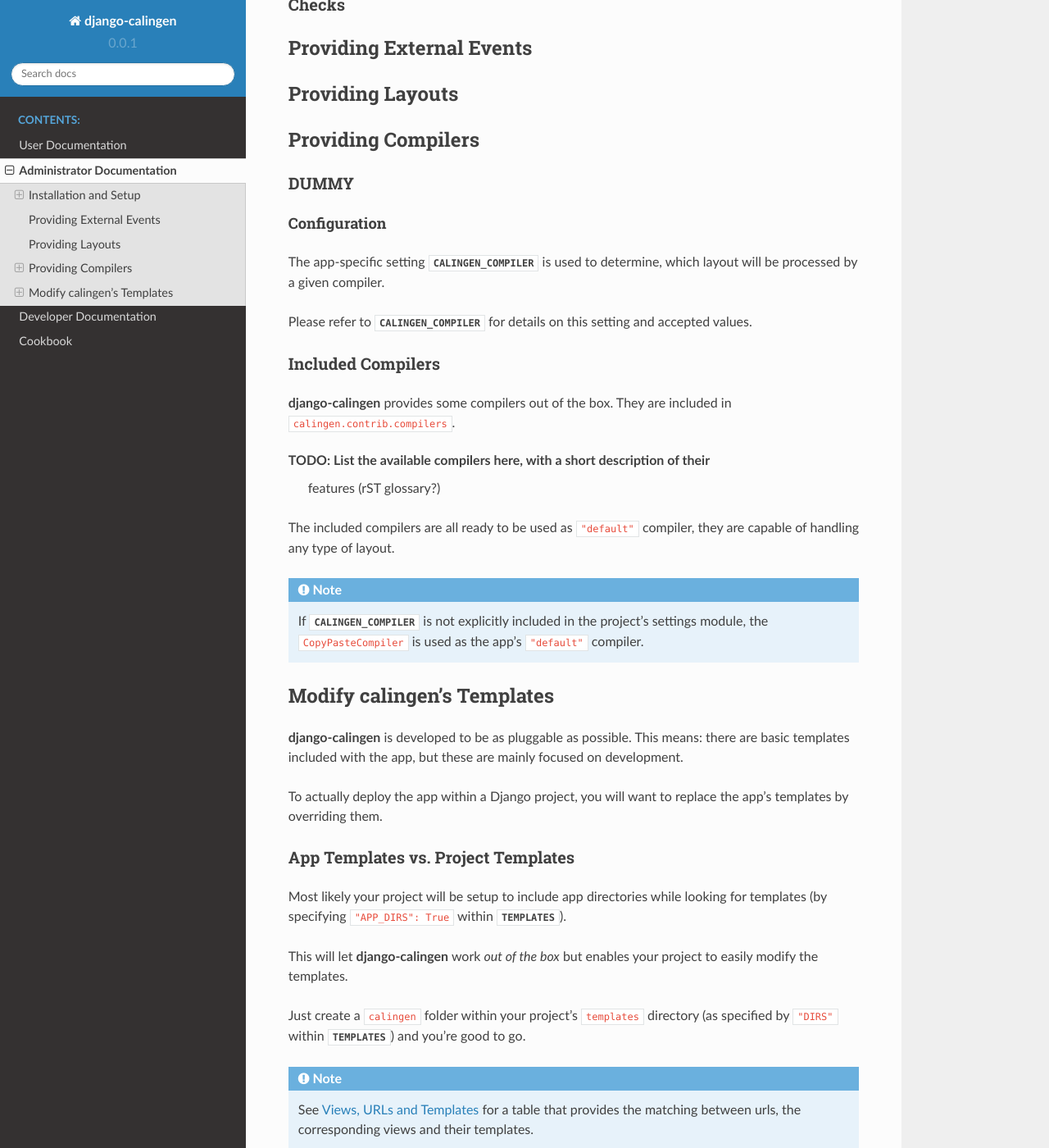
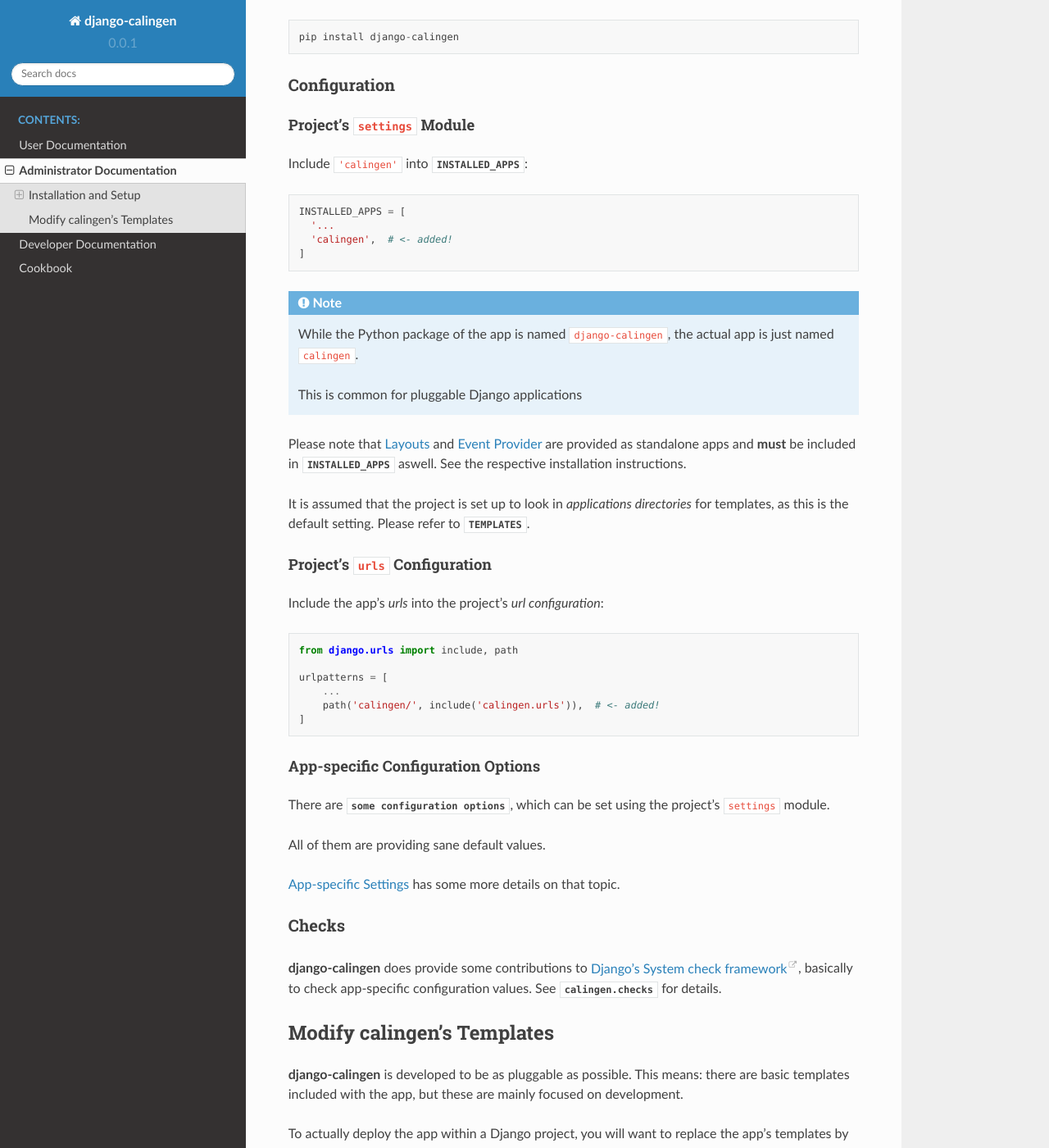
Before and after one commit to Mischback/django-calingen, a Sphinx documentation site: the page built from docs/source/admin-doc.rst, in a window 1280 px wide and 1400 px high, scrolled down 1667 px. Shown: the whole window at 82% size. Built offline with Sphinx 7.4.7 and the Read the Docs theme 2.0.0, drawn with Linux system fonts in a browser that asks for light colours; pages that are not in the unit, such as notebooks, are missing from menus; the version number is read from the project's files by our own code; some of the changed text lies outside the part shown.

Commit message:
Finish admin documentation

```diff
--- a/docs/source/admin-doc.rst
+++ b/docs/source/admin-doc.rst
@@ -3,6 +3,11 @@
 ###########################
 Administrator Documentation
 ###########################
+
+.. note::
+  This document is the short reference on how to make |calingen| work in a
+  Django project. For a more detailled guide, see
+  :ref:`calingen-cookbook-setup-step-by-step-label`.
 
 **********************
 Installation and Setup
@@ -49,6 +54,10 @@
 
 Installation
 ============
+|calingen| is installable from `PyPI <https://pypi.org>`_. ::
+
+  pip install django-calingen
+
 
 Configuration
 =============
@@ -56,62 +65,61 @@
 Project's ``settings`` Module
 -----------------------------
 
+Include ``'calingen'`` into :setting:`INSTALLED_APPS`: ::
+
+  INSTALLED_APPS = [
+    '...
+    'calingen',  # <- added!
+  ]
+
+.. note::
+  While the Python package of the app is named ``django-calingen``, the actual
+  app is just named ``calingen``.
+
+  This is common for pluggable Django applications
+
+Please note that :ref:`calingen-cookbook-ingredients-layouts-label` and
+:ref:`calingen-cookbook-ingredients-eventprovider-label` are provided as
+standalone apps and **must** be included in :setting:`INSTALLED_APPS` aswell.
+See the respective installation instructions.
+
+It is assumed that the project is set up to look in *applications directories*
+for templates, as this is the default setting. Please refer to
+:setting:`TEMPLATES`.
+
+
 Project's ``urls`` Configuration
 --------------------------------
+
+Include the app's *urls* into the project's *url configuration*: ::
+
+  from django.urls import include, path
+
+  urlpatterns = [
+      ...
+      path('calingen/', include('calingen.urls')),  # <- added!
+  ]
+
+
+App-specific Configuration Options
+----------------------------------
+
+There are :mod:`some configuration options <calingen.settings>`, which can be
+set using the project's ``settings`` module.
+
+All of them are providing sane default values.
+
+:ref:`calingen-cookbook-setup-step-by-step-settings` has some more details on
+that topic.
 
 
 Checks
 ======
 
-
-*************************
-Providing External Events
-*************************
-
-
-.. _calingen-admin-doc-layouts-label:
-
-*****************
-Providing Layouts
-*****************
-
-
-.. _calingen-admin-doc-compilers-label:
-
-*******************
-Providing Compilers
-*******************
-
-DUMMY
-=====
-
-Configuration
--------------
-
-The app-specific setting :attr:`~calingen.settings.CALINGEN_COMPILER` is used
-to determine, which layout will be processed by a given compiler.
-
-Please refer to :attr:`~calingen.settings.CALINGEN_COMPILER` for details on
-this setting and accepted values.
-
-
-
-Included Compilers
-==================
-
-|calingen| provides some compilers out of the box. They are included in
-``calingen.contrib.compilers``.
-
-TODO: List the available compilers here, with a short description of their
-      features (rST glossary?)
-
-The included compilers are all ready to be used as ``"default"`` compiler,
-they are capable of handling any type of layout.
-
-.. note::
-  If :attr:`~calingen.settings.CALINGEN_COMPILER` is not explicitly included
-  in the project's settings module, the ``CopyPasteCompiler`` is used as the
-  app's ``"default"`` compiler.
+|calingen| does provide some contributions to
+:djangodoc:`Django's System check framework <topics/checks/>`, basically to
+check app-specific configuration values. See :mod:`calingen.checks` for
+details.
 
 
 ***************************
@@ -125,32 +133,8 @@
 To actually deploy the app within a Django project, you will want to replace
 the app's templates by overriding them.
 
-
-App Templates vs. Project Templates
-===================================
-
-Most likely your project will be setup to include app directories while
-looking for templates (by specifying ``"APP_DIRS": True`` within
-:setting:`TEMPLATES`).
-
-This will let |calingen| work *out of the box* but enables your project to
-easily modify the templates.
-
-Just create a ``calingen`` folder within your project's ``templates``
-directory (as specified by ``"DIRS"`` within :setting:`TEMPLATES`) and you're
-good to go.
-
-.. note::
-  See :ref:`calingen-admin-doc-views-urls-templates-label` for a table that
-  provides the matching between urls, the corresponding views and their
-  templates.
-
-
-.. _calingen-admin-doc-views-urls-templates-label:
-
-Views, URLs and Templates
-=========================
-
+:ref:`calingen-cookbook-modify-templates-label` provides additional information
+that should suffice as a starting point.
 
 
 .. |calingen| replace:: **django-calingen**
--- a/docs/source/cookbook/index.rst
+++ b/docs/source/cookbook/index.rst
@@ -10,4 +10,5 @@
 
     ingredients
     setup_step_by_step
+    modify_templates
     sharing_events
--- a/docs/source/cookbook/setup_step_by_step.rst
+++ b/docs/source/cookbook/setup_step_by_step.rst
@@ -292,6 +292,8 @@
   :ref:`calingen-cookbook-setup-step-by-step-compiler-mapping-label`.
 
 
+.. _calingen-cookbook-setup-step-by-step-settings:
+
 App-specific Settings
 =====================
 
--- a/docs/source/includes/ingredients/compilers.rst.txt
+++ b/docs/source/includes/ingredients/compilers.rst.txt
@@ -14,8 +14,8 @@
 
   However, during development, the focus on TeX was dropped in favour of a
   more generic approach, allowing
-  :ref:`layouts <calingen-admin-doc-layouts-label>` to return any text-based
-  result.
+  :ref:`layouts <calingen-cookbook-ingredients-layouts-label>` to return any
+  text-based result.
 
 Technically, *compilers* are implementations of the app's
 :class:`~calingen.interfaces.plugin_api.CompilerProvider` interface. They are
--- a/docs/source/includes/ingredients/layouts.rst.txt
+++ b/docs/source/includes/ingredients/layouts.rst.txt
@@ -23,7 +23,7 @@
 *Layouts* are **rendered** to their respective result. This means, that the
 project's template engine is used to **render** a layout's templates to a
 :py:obj:`string <str>` which can be processed further by a compiler (see
-:ref:`calingen-admin-doc-compilers-label` and :setting:`TEMPLATES`).
+:ref:`calingen-cookbook-ingredients-compilers-label` and :setting:`TEMPLATES`).
 
 
 Included Layouts
--- a/docs/source/user-doc.rst
+++ b/docs/source/user-doc.rst
@@ -167,9 +167,8 @@
 
 .. note::
   If you're hosting |calingen| yourself, you may find additional information
-  regarding installation and setup of layouts in the
-  :ref:`corresponding part <calingen-admin-doc-layouts-label>` of the admin
-  documentation.
+  regarding installation and setup of layouts in this document:
+  :ref:`calingen-cookbook-ingredients-layouts-label`.
 
 [Optional] Layout-specific Configuration
 ----------------------------------------
```
Also changed, not shown: docs/source/cookbook/modify_templates.rst (added, +14 -0 lines).
